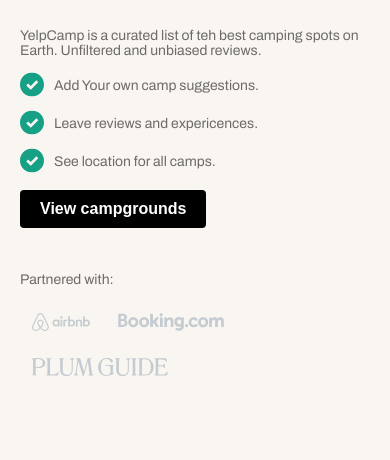
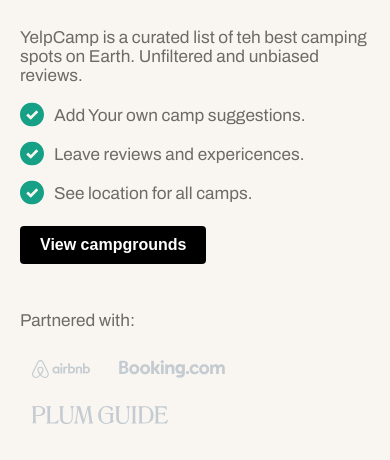
Before and after one commit to ankitraz/yelpcamp-landing-page, a plain HTML site: page index.html in a window 390 px wide. Shown: the part 394-854 px from the top of the page. Drawn offline with nearby package versions, Linux system fonts and the light colour scheme.

Commit message:
fixed font size for mobile devices

```diff
--- a/styles.scss
+++ b/styles.scss
@@ -30,7 +30,7 @@ html {
 // typography
 body {
     font-family: 'Archivo', sans-serif;
-    font-size: 1.4rem;
+    font-size: 1.6rem;
     color: $body-color;
 }
 
@@ -56,7 +56,7 @@ h2 {
     }
 
     body {
-        font-size: 1.6rem;
+        font-size: 1.7rem;
     }
 }
 
@@ -326,6 +326,7 @@ h2 {
 }
 
 .hero {
+    font-size: 1.72rem;
 
     .hero__image {
             content: url(Assets/hero_mobile.jpg);
```
Also changed, not shown: styles.css, 1 other file.
